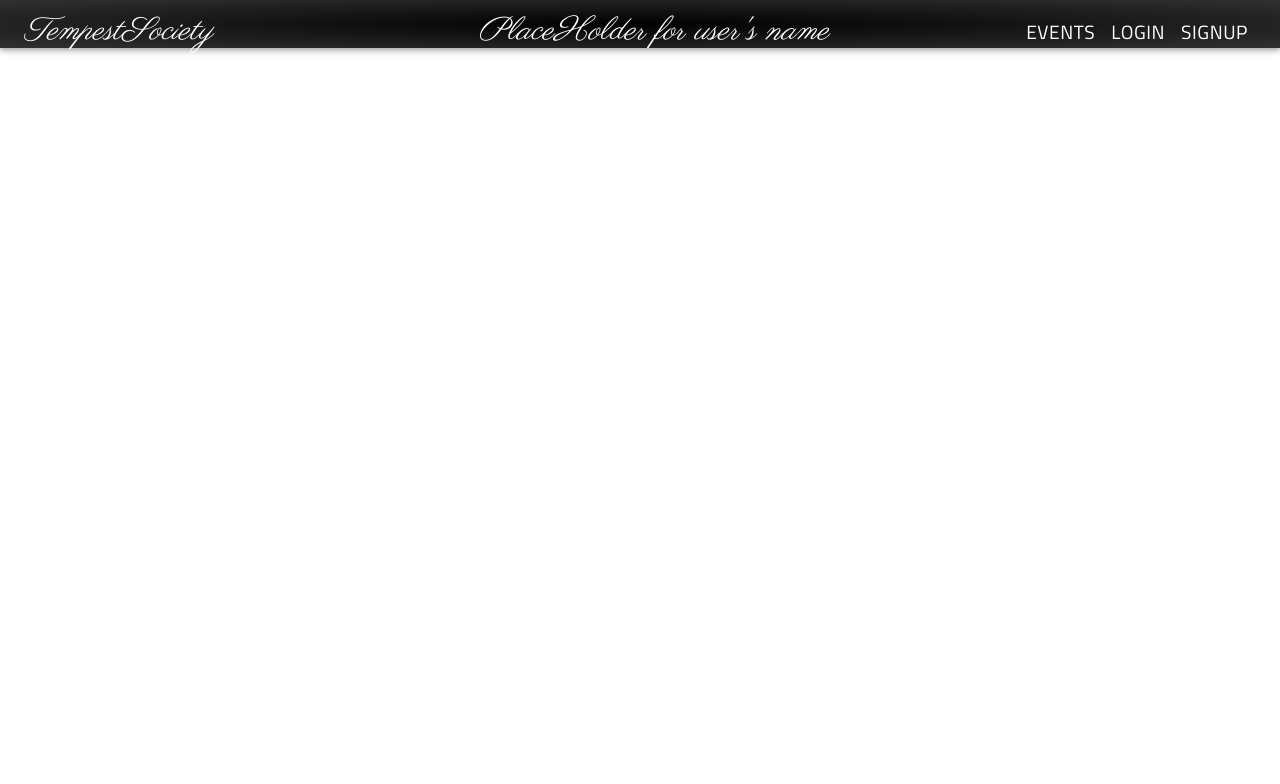
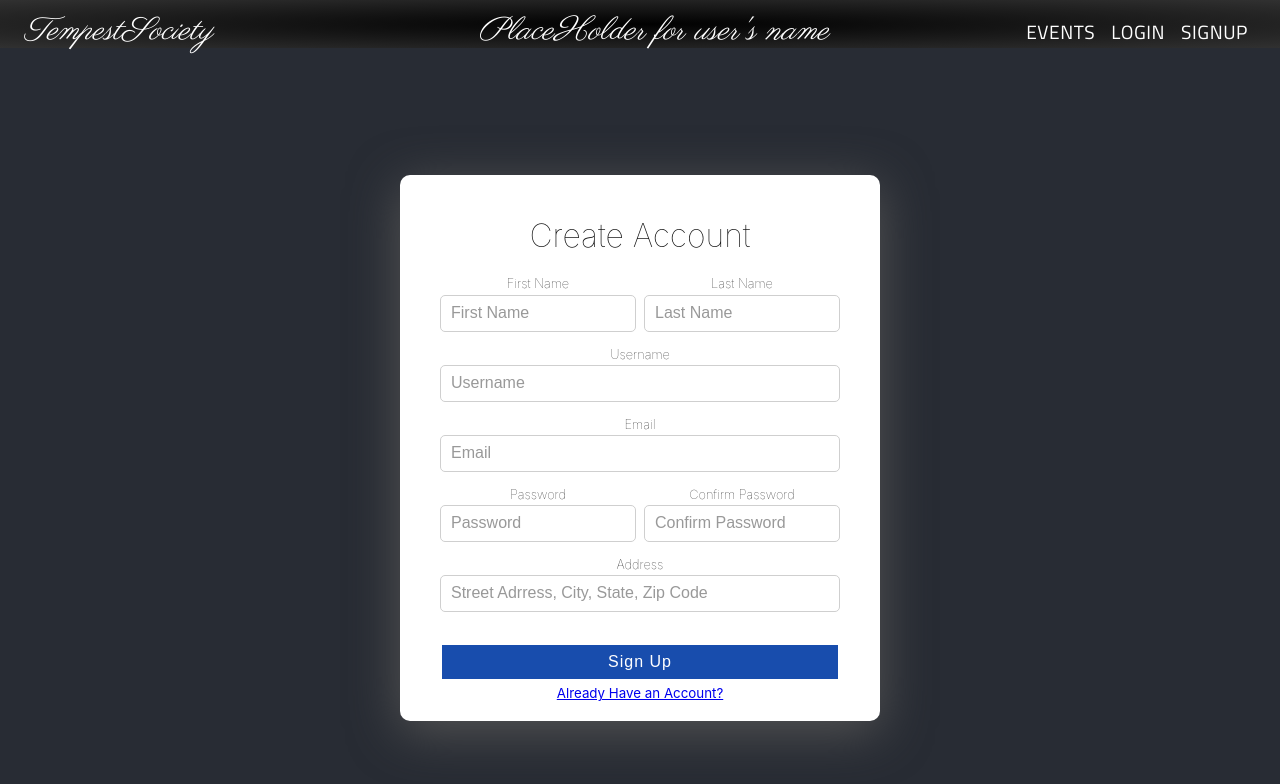
Before and after one commit to 200427-Revature-Training/team4_project2_client, a React (Create React App) app: page /signup in a window 1280 px wide. Shown: the top 784 px of the page. Built offline with nearby package versions, Linux system fonts and the light colour scheme.

Commit message:
improved sign in and sign up page navigation

```diff
--- /dev/null
+++ b/src/components/Pages/login.component/login.component.css
@@ -0,0 +1,95 @@
+.wrapper {
+    height: 100vh;
+    width: 100%;
+    display: flex;
+    flex-direction: column;
+    justify-content: center;
+    align-items: center;
+    background-color: #282c34;
+}
+
+.form-wrapper {
+    width: 400px;
+    display: flex;
+    flex-direction: column;
+    padding: 20px 40px;
+    border-radius: 10px;
+    box-shadow: 0px 10px 50px #555;
+    background-color: #ffffff;
+}
+
+form {
+    width: 100%;
+    display: flex;
+    flex-wrap: wrap;
+}
+
+h1 {
+    text-align: center;
+    width: 100%;
+    color: #111;
+    font-weight: lighter;
+    font-family: -apple-system, BlinkMacSystemFont, "Segoe UI", Roboto, Oxygen,
+        Ubuntu, Cantarell, "Open Sans", "Helvetica Neue", sans-serif;
+}
+
+label {
+    font-size: 0.8em;
+    margin-bottom: 0.25em;
+    color: #222;
+    font-weight: lighter;
+}
+
+input {
+    padding: 10px 10px;
+    border-radius: 5px;
+    outline: none;
+    border: 1px solid #cfcfcf;
+}
+
+input::placeholder {
+    font-size: 1.2em;
+    font-weight: lighter;
+    color: #999;
+}
+
+.loginUsername,
+.loginPassword {
+    display: flex;
+    flex-direction: column;
+    margin-bottom: 15px;
+}
+
+.loginUsername {
+    margin-right: 1%;
+}
+
+.loginPassword {
+    margin-left: 1%;
+}
+
+.logIn {
+    width: 100%;
+    display: flex;
+    flex-direction: column;
+    align-items: center;
+}
+
+.logIn button {
+    background-color: #184dad;
+    color: #fff;
+    border: 2px solid #fff;
+    width: 100%;
+    margin-top: 1em;
+    padding: 8px 0px;
+    font-size: 1em;
+    font-weight: lighter;
+    letter-spacing: 1px;
+    margin-bottom: 0.25em;
+}
+
+.logIn button:hover {
+    color: #184dad;
+    background-color: #fff;
+    border: 2px solid #184dad;
+}
--- /dev/null
+++ b/src/components/Pages/login.component/login.component.tsx
@@ -0,0 +1,42 @@
+import React from 'react';
+import './login.component.css';
+import { Link } from 'react-router-dom';
+
+export const LoginComponent: React.FC = () => {
+    return (
+        <div className="wrapper">
+
+            <div className="form-wrapper">
+                <h1> Log in </h1>
+                <form>
+                    <div className="loginUsername">
+                        <label htmlFor="username">Username</label>
+                        <input
+                            placeholder="Username"
+                            type="text"
+                            name="loginUsername"
+                        />
+                    </div>
+                    <div className="loginPassword">
+                        <label htmlFor="loginPassword">Password</label>
+                        <input
+
+                            placeholder="Password"
+                            type="password"
+                            name="loginPassword"
+                            />
+                    </div>
+                    </form>
+
+                <div className="logIn">
+                    <button type="submit">Log In</button>
+                    <small>
+                        <Link to="/signup">
+                            Don't have an account? Create one
+                        </Link>
+                        </small>
+                </div>
+            </div>
+        </div>
+    )
+}
--- a/src/components/Pages/login.component.css
+++ b/src/components/Pages/signup.component/signup.component.css
@@ -53,98 +53,61 @@ input::placeholder {
     color: #999;
 }
 
-.loginUsername,
-.loginPassword {
+.firstName {
     display: flex;
     flex-direction: column;
     margin-bottom: 15px;
+    margin-right: 1%;
+    width: 49%;
 }
 
-.loginUsername {
-    margin-right: 1%;
+.lastName {
+    display: flex;
+    flex-direction: column;
+    margin-bottom: 15px;
+    margin-left: 1%;
+    width: 49%
 }
 
-.loginPassword {
-    margin-left: 1%;
+.email {
+    display: flex;
+    flex-direction: column;
+    margin-bottom: 15px;
+    width: 100%;
 }
 
-.signIn {
-    width: 100%;
+.username {
     display: flex;
     flex-direction: column;
-    align-items: center;
+    margin-bottom: 15px;
+    width: 100%;
 }
 
-.signIn button {
-    background-color: #184dad;
-    color: #fff;
-    border: 2px solid #fff;
-    width: 100%;
-    margin-top: 1em;
-    padding: 8px 0px;
-    font-size: 1em;
-    font-weight: lighter;
-    letter-spacing: 1px;
-    margin-bottom: 0.25em;
-}
-
-.signIn button:hover {
-    color: #184dad;
-    background-color: #fff;
-    border: 2px solid #184dad;
+.password {
+    display: flex;
+    flex-direction: column;
+    margin-bottom: 15px;
+    margin-right: 1%;
+    width: 49%;
 }
 
 
-
-.firstName {
-    margin-right: 1%;
+.confirmPassword {
+    display: flex;
+    flex-direction: column;
+    margin-bottom: 15px;
+    margin-left: 1%;
+    width: 49%;
 }
 
-.lastName {
-    margin-left: 1%;
-}
-
-.email{
-    margin-right: 1%;
-}
-
-.password{
-    margin-left: 1%
-}
-
-.firstName,
-.lastName,
-.username,
-.email,
-.password,
 .address {
     display: flex;
     flex-direction: column;
     margin-bottom: 15px;
+    width: 100%;
 }
 
-.firstName,
-.lastName {
-    width: 49%;
-}
 
-.email,
-.password {
-    width: 49%;
-}
-
-.username{
-    width: 100%;
-    display: flex;
-    flex-direction: column;
-
-}
-
-.address{
-    width: 100%;
-    display: flex;
-    flex-direction: column;
-}
 .createAccount {
     width: 100%;
     display: flex;
--- a/src/components/Pages/login.component.tsx
+++ b/src/components/Pages/signup.component/signup.component.tsx
@@ -1,35 +1,13 @@
 import React from 'react';
-import './login.component.css';
+import './signup.component.css';
+import { Link } from 'react-router-dom';
 
-export const LoginComponent: React.FC = () => {
+export const SignUpComponent: React.FC = () => {
     return (
         <div className="wrapper">
 
             <div className="form-wrapper">
-                <h1> Sign in </h1>
-                <form>
-                    <div className="loginUsername">
-                        <label htmlFor="username">Username</label>
-                        <input
-                            placeholder="Username"
-                            type="text"
-                            name="loginUsername"
-                        />
-                    </div>
-                    <div className="loginPassword">
-                        <label htmlFor="loginPassword">Password</label>
-                        <input
 
-                            placeholder="Password"
-                            type="password"
-                            name="loginPassword"
-                            />
-                    </div>
-                    </form>
-
-                <div className="signIn">
-                    <button type="submit">Sign In</button>
-                </div>
 
                 <h1>Create Account</h1>
                 <form>
@@ -79,6 +57,16 @@ export const LoginComponent: React.FC = () => {
                         />
                     </div>
 
+                    <div className="confirmPassword">
+                        <label htmlFor="confirmPassword">Confirm Password</label>
+                        <input
+
+                            placeholder="Confirm Password"
+                            type="password"
+                            name="confirmPassword"
+                        />
+                    </div>
+
                     <div className="address">
                         <label htmlFor="address">Address</label>
                         <input
@@ -88,10 +76,15 @@ export const LoginComponent: React.FC = () => {
                             name="address"
                         />
                     </div>
+                </form>
                 <div className="createAccount">
-                        <button type="submit">Create Account</button>
+                    <button type="submit">Sign Up</button>
+                    <small>
+                        <Link to="/login">
+                            Already Have an Account?
+                        </Link>
+                        </small>
                 </div>
-                </form>
             </div>
         </div>
     )
--- a/src/components/main.component.tsx
+++ b/src/components/main.component.tsx
@@ -1,11 +1,12 @@
 import React from 'react';
 import { BrowserRouter, Switch, Route } from 'react-router-dom';
 import { NavBarComponent } from './navbar.component';
-import { LoginComponent } from './Pages/login.component';
+import { LoginComponent } from './Pages/login.component/login.component';
 import { MyEventComponent } from './Pages/my-event.component';
 import { EventComponent } from './Pages/event.component';
 import { JoinEventComponent } from './Pages/join-event.component';
 import { SearchEventComponent } from './Pages/search-event.component';
+import { SignUpComponent } from './Pages/signup.component/signup.component';
 
 
 export const MainComponent: React.FC = () => {
@@ -14,8 +15,11 @@ export const MainComponent: React.FC = () => {
             <NavBarComponent></NavBarComponent>
             <main>
                 <Switch>
-                    <Route exact path="/">
+                    <Route path="/login">
                         <LoginComponent />
+                    </Route>
+                    <Route path ="/signup">
+                        <SignUpComponent />
                     </Route>
                     <Route  path="/myevent">
                         <MyEventComponent />
--- a/src/components/navbar.component.tsx
+++ b/src/components/navbar.component.tsx
@@ -7,6 +7,7 @@ import Button from "@material-ui/core/Button";
 import IconButton from "@material-ui/core/IconButton";
 import MenuIcon from "@material-ui/icons/Menu";
 import "./navbar.component.css";
+import { Link } from "react-router-dom";
 
 const useStyles = makeStyles((theme: Theme) =>
   createStyles({
@@ -48,20 +49,27 @@ export const NavBarComponent: React.FC = () => {
           </Button>
           {!isLoggedIn && (
             <div>
+
+              <Link to="/login">
               <Button color="inherit" id="nav-buttons">
-                Login
-              </Button>
+                  Login
+                </Button>
+              </Link>
+
+              <Link to="/signup">
               <Button color="inherit" id="nav-buttons">
                 SignUp
               </Button>
+              </Link>
+
             </div>
           )}
           {isLoggedIn && (
             <div>
-              <Button color="inherit" id="nav-buttons">
+              <Button>
                 My Events
               </Button>
-              <Button color="inherit" id="nav-buttons">
+              <Button>
                 Join Event
               </Button>
             </div>
```
Lines whose indentation alone changed are shown as unchanged.
